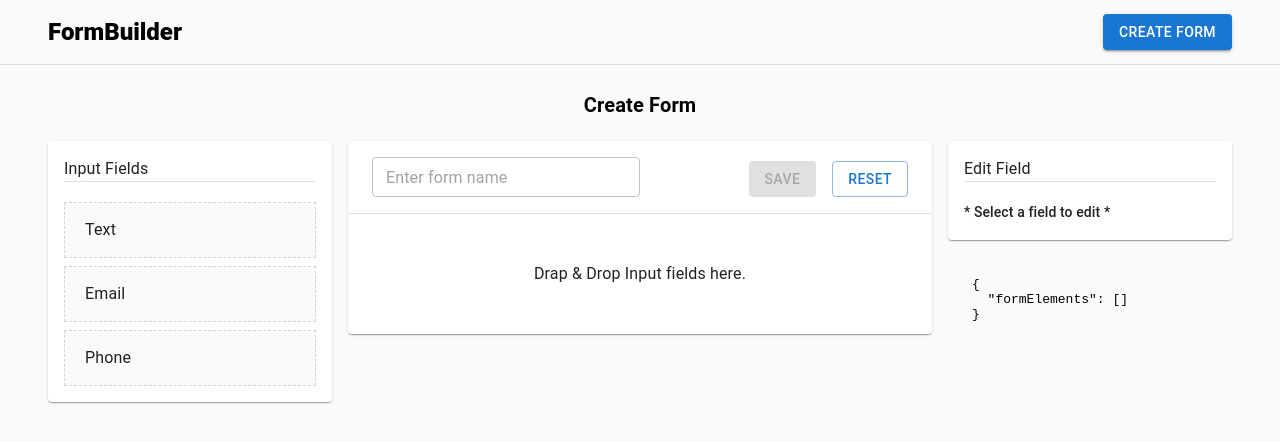
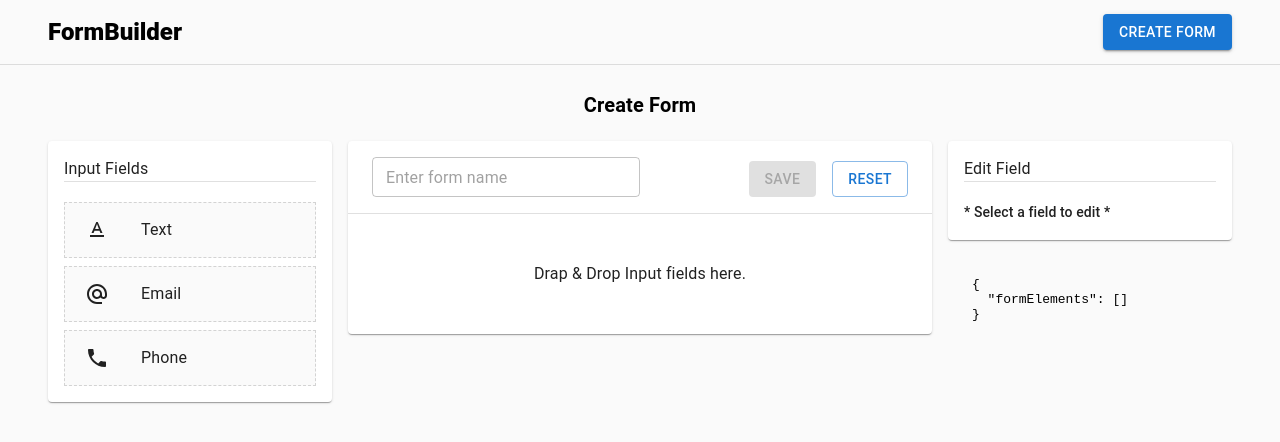
Before and after one commit to sanzaikc/MERN-form-builder, a React (Create React App) app in the folder frontend/: page /forms/create in a window 1280 px wide. Shown: the top 442 px of the page. Built offline with nearby package versions, Linux system fonts and the light colour scheme.

Commit message:
input field dragable icon

```diff
--- a/frontend/src/components/formBuilder/dragable/FormInputItem.js
+++ b/frontend/src/components/formBuilder/dragable/FormInputItem.js
@@ -5,6 +5,7 @@ import { useDrag } from "react-dnd";
 import { Box, Typography } from "@mui/material";
 
 import { ItemTypes } from "../../../utils/dndItemTypes";
+import { generateFieldIcon } from "../../../utils/generateFieldIcon";
 
 export const FormInputItem = ({ inputField }) => {
   const [{ isDragging }, drag] = useDrag({
@@ -20,6 +21,9 @@ export const FormInputItem = ({ inputField }) => {
   return (
     <Box
       ref={drag}
+      display="flex"
+      alignItems="center"
+      gap={4}
       style={{
         padding: "15px 20px",
         border: "1px solid lightgray",
@@ -29,6 +33,7 @@ export const FormInputItem = ({ inputField }) => {
         cursor: "move",
       }}
     >
+      {generateFieldIcon(inputField.type)}
       <Typography>{inputField.label}</Typography>
     </Box>
   );
--- /dev/null
+++ b/frontend/src/utils/generateFieldIcon.js
@@ -0,0 +1,13 @@
+import * as MuiIcons from "@mui/icons-material";
+
+export const generateFieldIcon = (fieldType, props = {}) => {
+  const fieldTypeRef = {
+    text: "TextFormat",
+    email: "AlternateEmail",
+    tel: "Phone",
+  };
+
+  const Icon = MuiIcons[fieldTypeRef[fieldType]];
+
+  return Icon ? <Icon {...props} /> : null;
+};
```
